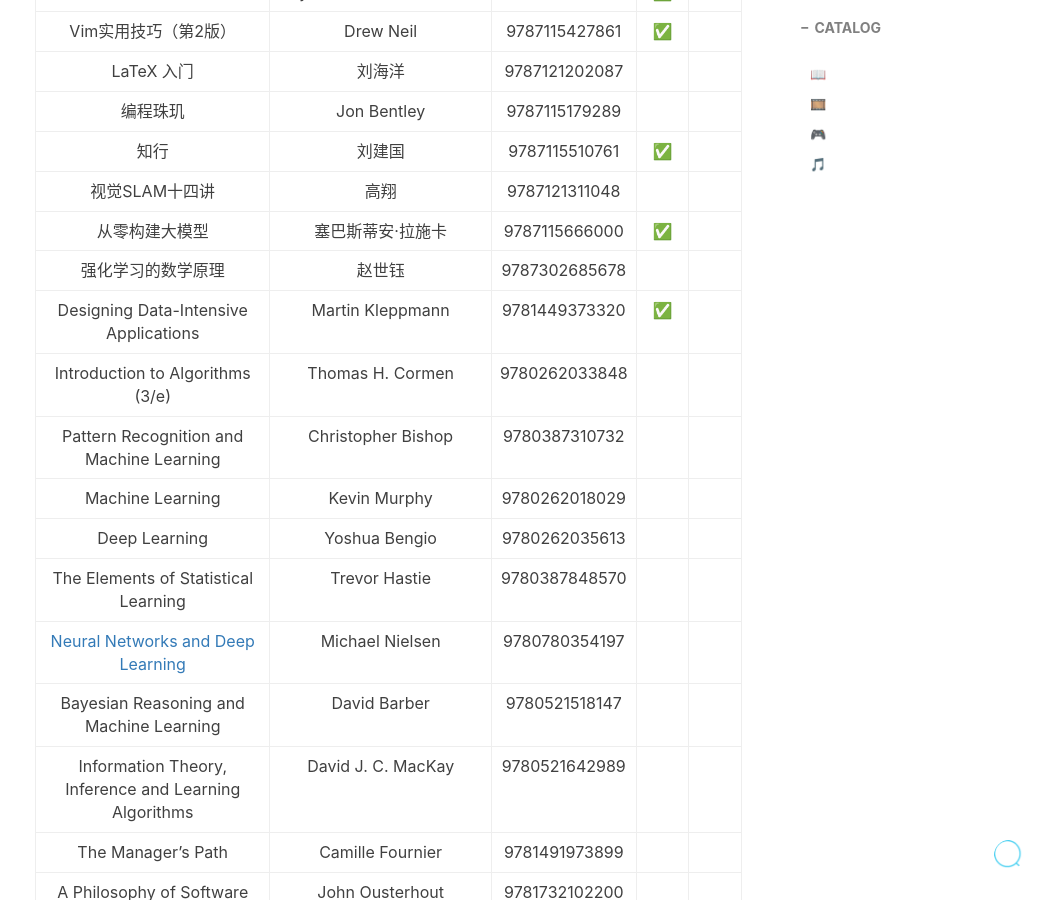
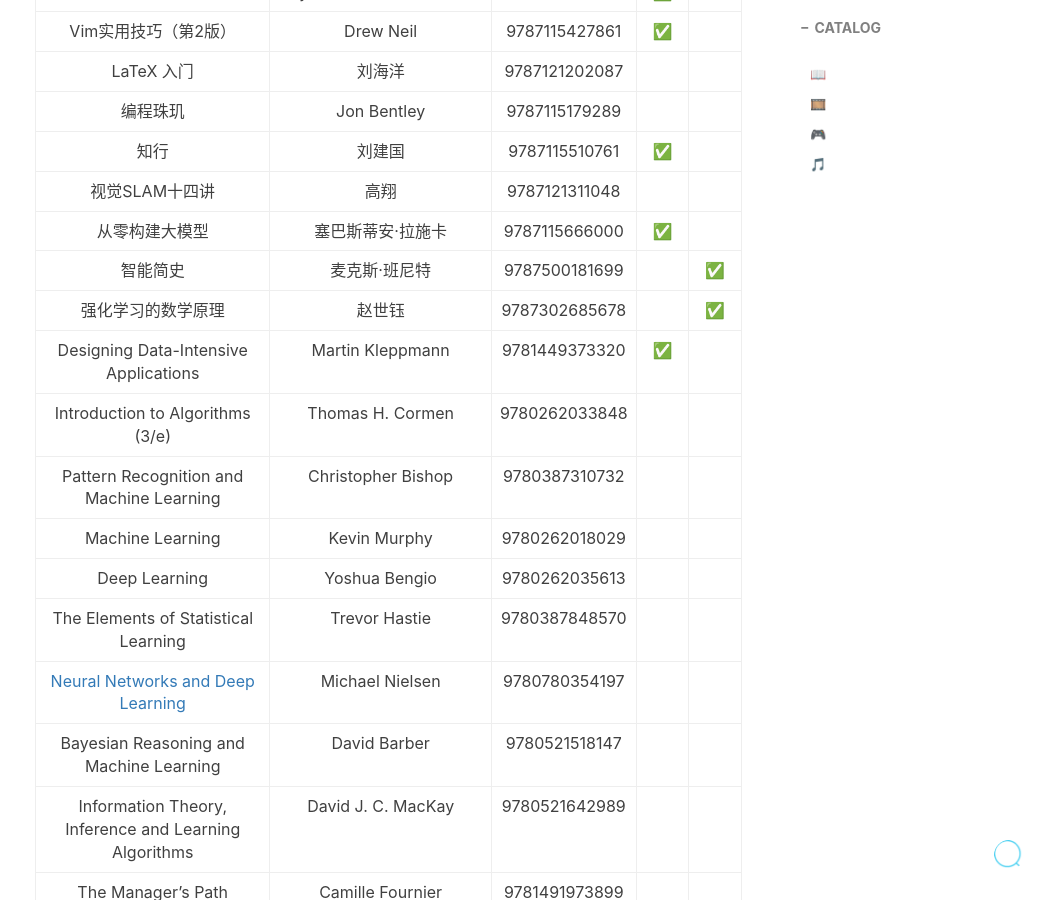
Before and after one commit to IosefLilianovichDros/IosefLilianovichDros.github.io, a Jekyll site: the page built from _posts/2016-01-01-bookandgame-2016.md, in a window 1280 px wide and 900 px high, scrolled down 10422 px. Shown: the whole window, without its empty margins (230-1280 px from the left). Built offline with Jekyll 4.4.1, drawn with Linux system fonts in a browser that asks for light colours; comment, search, counter and statistics services are not loaded; some of the changed text lies outside the part shown.

Commit message:
Update 2016-01-01-bookandgame-2016.md

```diff
--- a/_posts/2016-01-01-bookandgame-2016.md
+++ b/_posts/2016-01-01-bookandgame-2016.md
@@ -256,7 +256,8 @@
 | 知行 | 刘建国 | 9787115510761 | ✅ |  |
 | 视觉SLAM十四讲 | 高翔 | 9787121311048 |  |  |
 | 从零构建大模型 | 塞巴斯蒂安·拉施卡 | 9787115666000 | ✅ |  |
-| 强化学习的数学原理 | 赵世钰 | 9787302685678 |  |  |
+| 智能简史 | 麦克斯·班尼特 | 9787500181699 |  | ✅ |
+| 强化学习的数学原理 | 赵世钰 | 9787302685678 |  | ✅ |
 | Designing Data-Intensive Applications | Martin Kleppmann | 9781449373320 | ✅ |  |
 | Introduction to Algorithms (3/e) | Thomas H. Cormen | 9780262033848 |  |  |
 | Pattern Recognition and Machine Learning | Christopher Bishop | 9780387310732 |  |  |
@@ -357,7 +358,7 @@
 | 奥斯维辛 | 劳伦斯·里斯 | 9787549585489 |  |  |
 | 第三帝国的到来 | 理查德·J. 埃文斯 | 9787510886768 | ✅ |  |
 | 当权的第三帝国 | 理查德·J. 埃文斯 | 9787510886294 | ✅ |  |
-| 战时的第三帝国 | 理查德·J. 埃文斯 | 9787510892233 |  |  |
+| 战时的第三帝国 | 理查德·J. 埃文斯 | 9787510892233 | ✅ |  |
 | 隆美尔战时文件 | 李德·哈特 | 9787513906111 |  |  |
 | 芒格之道 | 查理·芒格 | 9787521754841 | ✅ |  |
 | 聪明的投资者（第4版注疏点评版） | 本杰明·格雷厄姆 | 9787115413581 | ✅ |  |
```
Also changed, not shown: other parts of _posts/2016-01-01-bookandgame-2016.md (+1 -0 lines).
